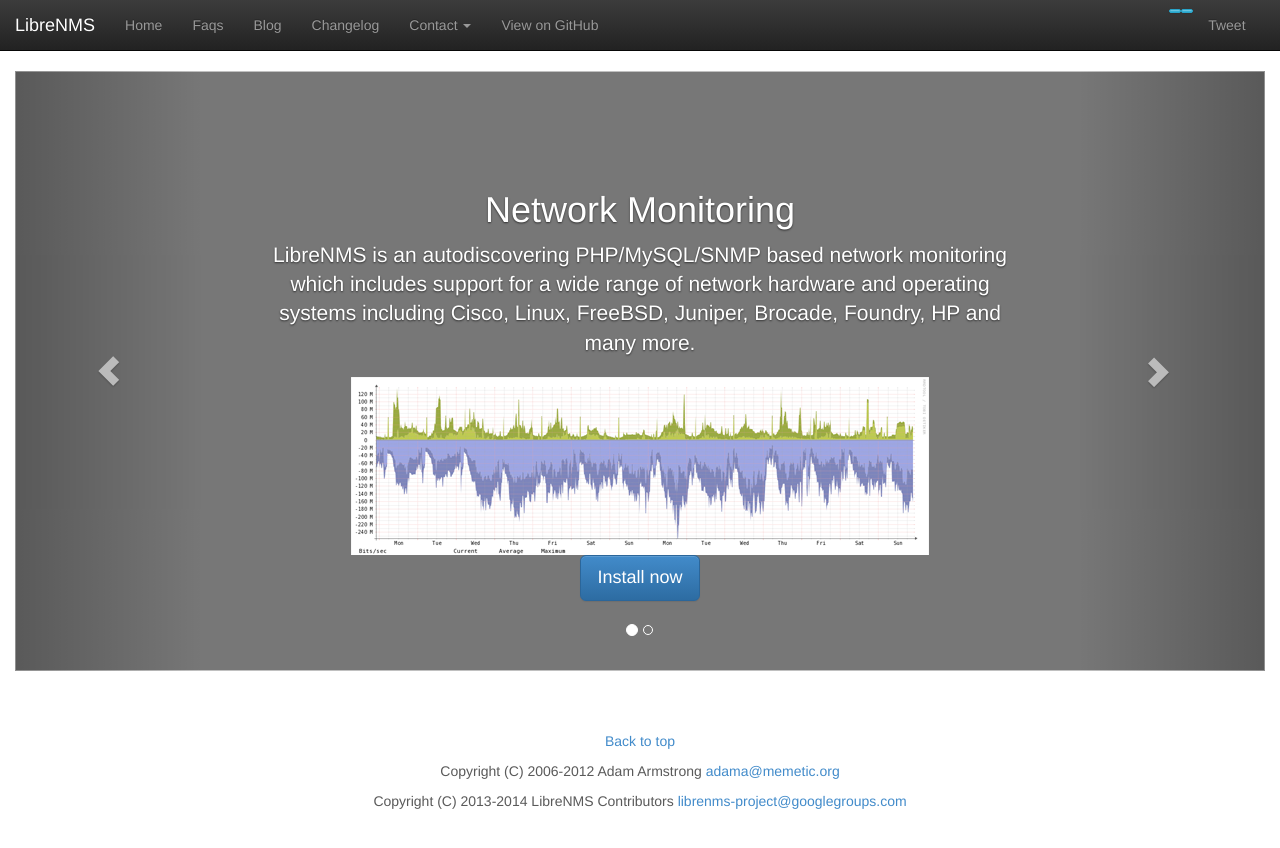
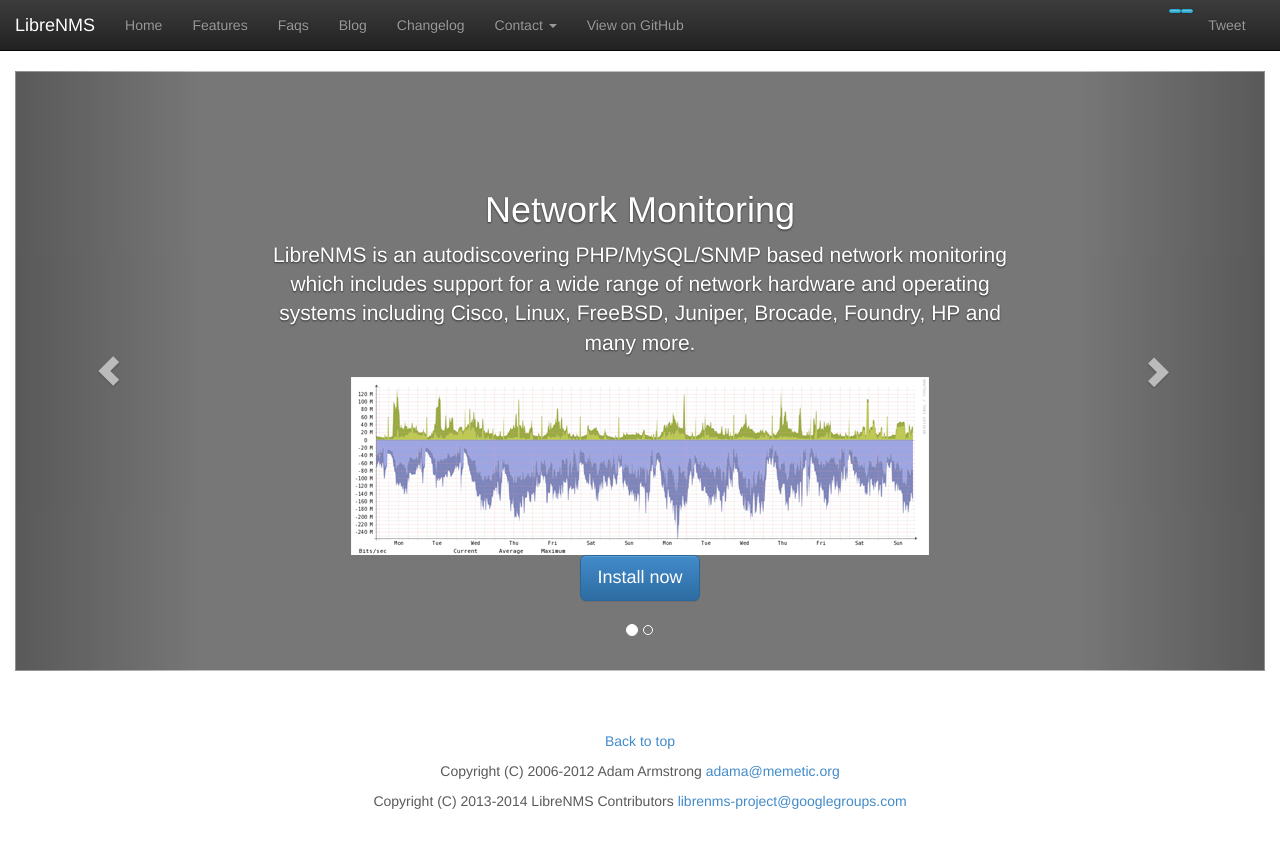
Before and after one commit to librenms/librenms.github.io, a Jekyll site: the page built from index.html, in a window 1280 px wide. Shown: the top 848 px of the page. Built offline with Jekyll 4.4.1, drawn with Linux system fonts in a browser that asks for light colours; comment, search, counter and statistics services are not loaded.

Commit message:
Added features page

```diff
--- a/_includes/header.html
+++ b/_includes/header.html
@@ -45,6 +45,7 @@
         <div class="navbar-collapse collapse">
           <ul class="nav navbar-nav">
             <li><a href="/">Home</a></li>
+            <li><a href="/features.html">Features</a></li>
             <li><a href="/faq.html">Faqs</a></li>
             <li><a href="http://blog.librenms.org/">Blog</a></li>
             <li><a href="/changelog.html">Changelog</a></li>
```
